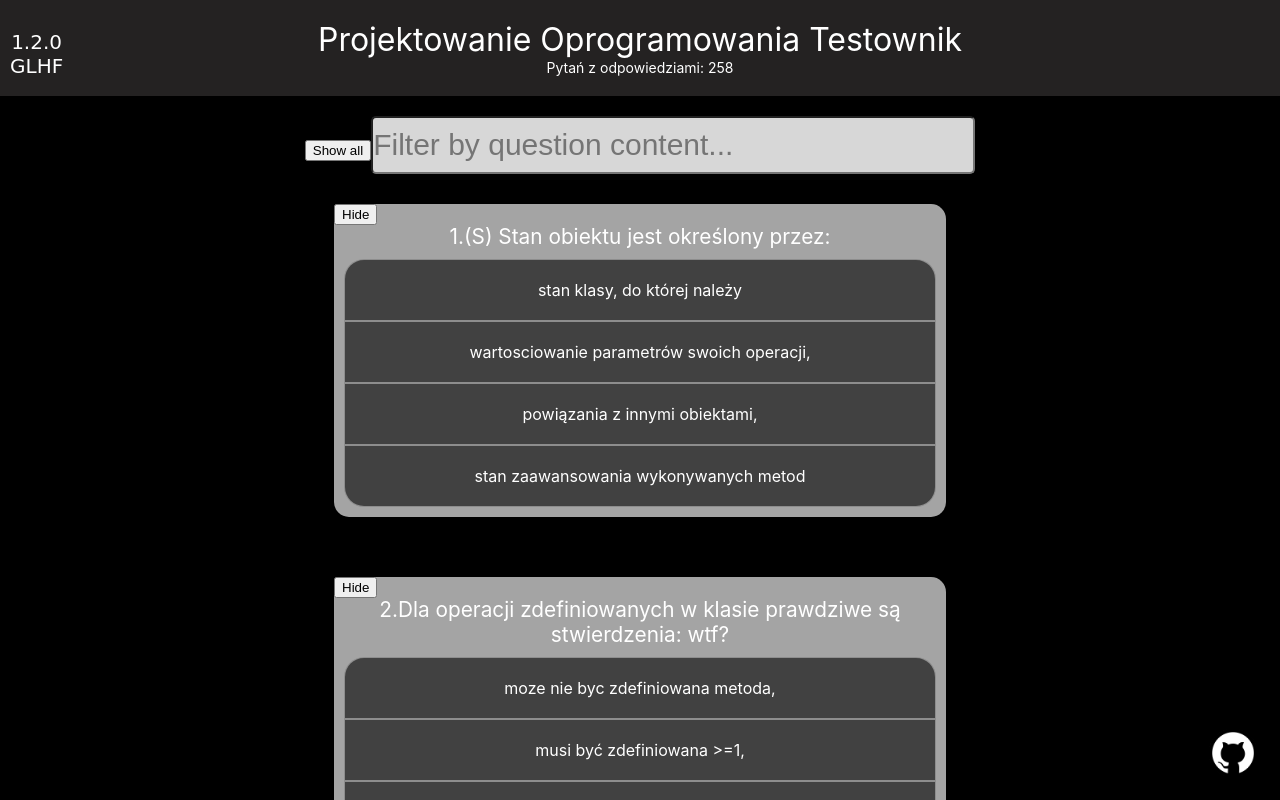
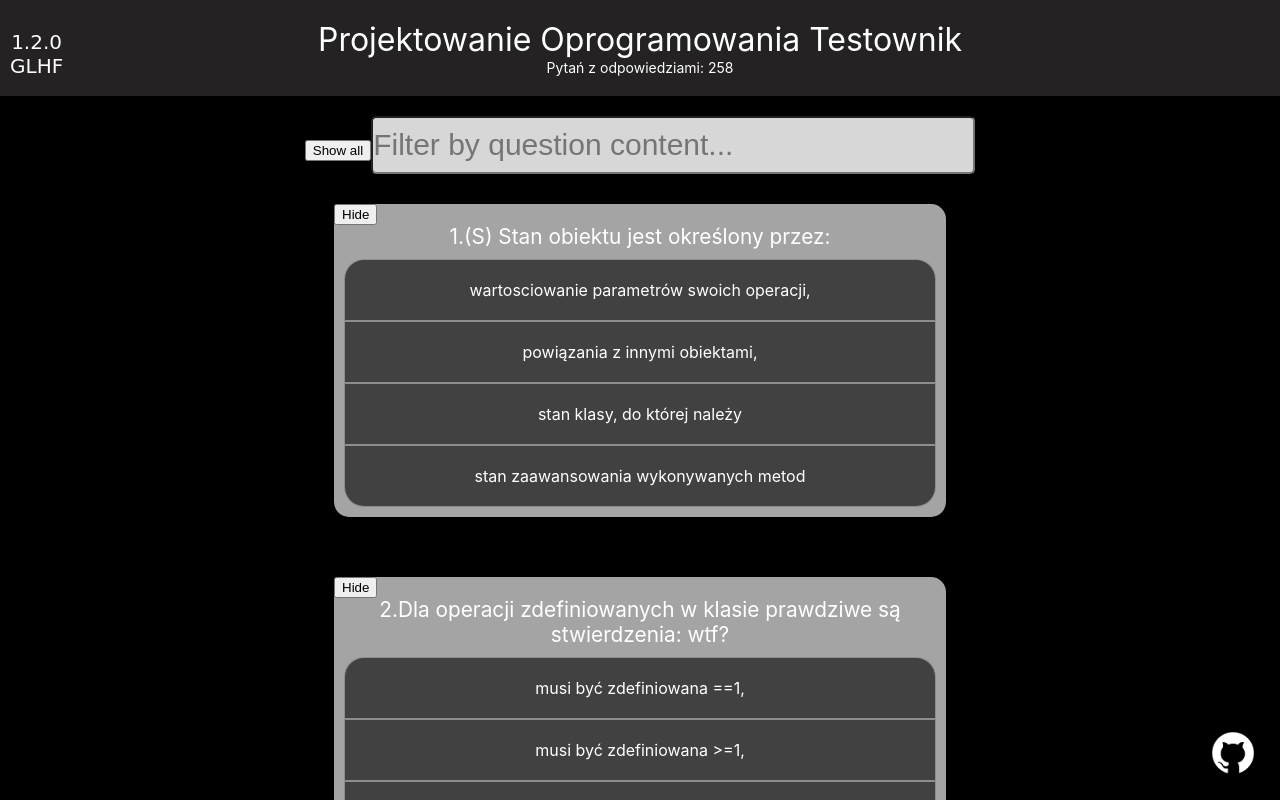
Before and after one commit to Jakub-Radzik/software-design-test, a React (Create React App) app: page / in a window 1280 px wide. Shown: the top 800 px of the page. Built offline with nearby package versions, Linux system fonts and the light colour scheme.

Commit message:
Add answer shuffle on page reload.

```diff
--- a/src/App.tsx
+++ b/src/App.tsx
@@ -3,7 +3,7 @@ import "./App.css";
 import { Background } from "./components/background";
 import { Question } from "./components/question";
 import data from "./result.json";
-import { QuestionType } from "./types/Question";
+import { AnswerType, QuestionType } from "./types/Question";
 import github from "./github.png";
 
 function App() {
@@ -17,6 +17,24 @@ function App() {
   const showAll = () => {
     localStorage.clear();
     window.location.reload()
+  }
+
+  function shuffleAnswers(array: Array<AnswerType>) {
+    let currentIndex = array.length,  randomIndex;
+
+    // While there remain elements to shuffle.
+    while (currentIndex != 0) {
+
+      // Pick a remaining element.
+      randomIndex = Math.floor(Math.random() * currentIndex);
+      currentIndex--;
+
+      // And swap it with the current element.
+      [array[currentIndex], array[randomIndex]] = [
+        array[randomIndex], array[currentIndex]];
+    }
+
+    return array;
   }
 
   return (
@@ -51,7 +69,7 @@ function App() {
                 pattern={question.pattern}
                 id={question.id}
                 question={question.question}
-                answers={question.answers}
+                answers={shuffleAnswers(question.answers)}
                 img={question.img}
               />
             );
```
